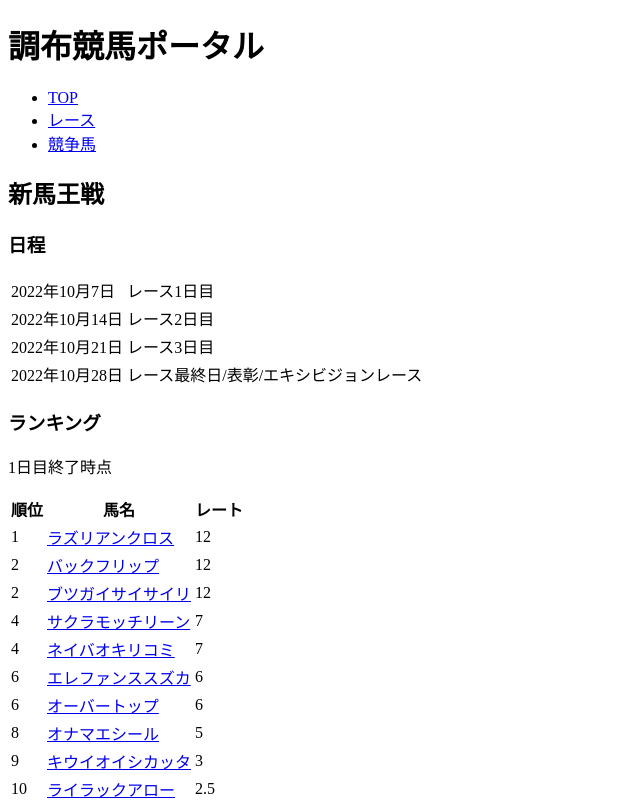
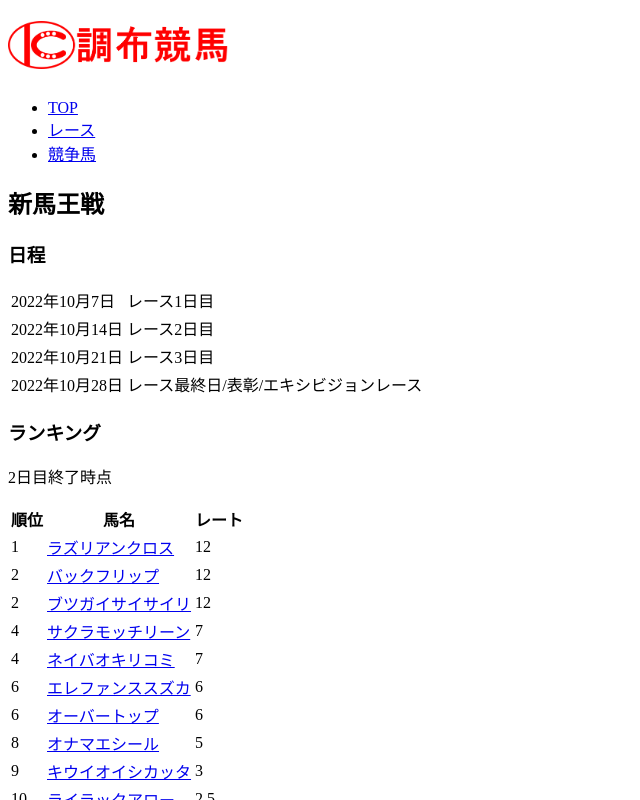
Before and after one commit to ueckoken/chofu-race-course, a Next.js app in the folder client/: page /special/shinbao in a window 1280 px wide. Shown: the top 800 px of the page, without its empty margins (0-640 px from the left). Built offline with nearby package versions, Linux system fonts and the light colour scheme.

Commit message:
ロゴとファビコンを追加

```diff
--- a/client/src/components/Header.tsx
+++ b/client/src/components/Header.tsx
@@ -1,10 +1,18 @@
 import { FC } from "react";
 import Link from "next/link";
+import Image from "next/image";
 
 const Header: FC<{}> = () => {
     return (
         <header>
-            <h1>調布競馬ポータル</h1>
+            <h1>
+                <Image
+                    src="/logo.png"
+                    alt="調布競馬"
+                    height="48px"
+                    width="220.8px"
+                />
+            </h1>
             <nav>
                 <ul>
                     <li>
--- a/client/src/pages/horse.tsx
+++ b/client/src/pages/horse.tsx
@@ -18,6 +18,7 @@ const HorsePage: FC<Props> = ({ json }) => {
         <>
             <Head>
                 <title>競争馬一覧 | 調布競馬ポータル</title>
+                <link rel="icon" href="/logo256.ico" />
             </Head>
             <h2>競争馬一覧</h2>
             <ul>
--- a/client/src/pages/horse/[id].tsx
+++ b/client/src/pages/horse/[id].tsx
@@ -40,6 +40,7 @@ const HorseDetailPage: FC<Props> = ({ json }) => {
         <>
             <Head>
                 <title>{`${horse.data!.name} | 調布競馬ポータル`}</title>
+                <link rel="icon" href="/logo256.ico" />
             </Head>
             <h2>{horse.data!.name}</h2>
             {horse.image ? (
--- a/client/src/pages/index.tsx
+++ b/client/src/pages/index.tsx
@@ -7,6 +7,7 @@ const TopPage: FC<{}> = () => {
         <>
             <Head>
                 <title>調布競馬ポータル</title>
+                <link rel="icon" href="/logo256.ico" />
             </Head>
             <h2>開催情報</h2>
             <p>
--- a/client/src/pages/race.tsx
+++ b/client/src/pages/race.tsx
@@ -19,6 +19,7 @@ const RacePage: FC<Props> = ({ json }) => {
         <>
             <Head>
                 <title>レース一覧 | 調布競馬ポータル</title>
+                <link rel="icon" href="/logo256.ico" />
             </Head>
             <h2>レース一覧</h2>
             <table>
--- a/client/src/pages/race/[id].tsx
+++ b/client/src/pages/race/[id].tsx
@@ -27,6 +27,7 @@ const RaceDetailPage: FC<Props> = ({ json }) => {
         <>
             <Head>
                 <title>{`${race.data!.name} | 調布競馬ポータル`}</title>
+                <link rel="icon" href="/logo256.ico" />
             </Head>
             <h2>{`第${race.data!.order}競争 ${race.data!.name}`}</h2>
             <p>{race.description}</p>
--- a/client/src/pages/special/shinbao.tsx
+++ b/client/src/pages/special/shinbao.tsx
@@ -105,6 +105,7 @@ const SpecialPage: FC<{}> = () => {
         <>
             <Head>
                 <title>新馬王戦 | 調布競馬ポータル</title>
+                <link rel="icon" href="/logo256.ico" />
             </Head>
             <h2>新馬王戦</h2>
             <h3>日程</h3>
@@ -129,7 +130,7 @@ const SpecialPage: FC<{}> = () => {
                 </tbody>
             </table>
             <h3>ランキング</h3>
-            <p>1日目終了時点</p>
+            <p>2日目終了時点</p>
             <table>
                 <thead>
                     <tr>
```
Also changed, not shown: client/public/logo.png (added), 1 other file (tests, documents, lock files or other folders).
